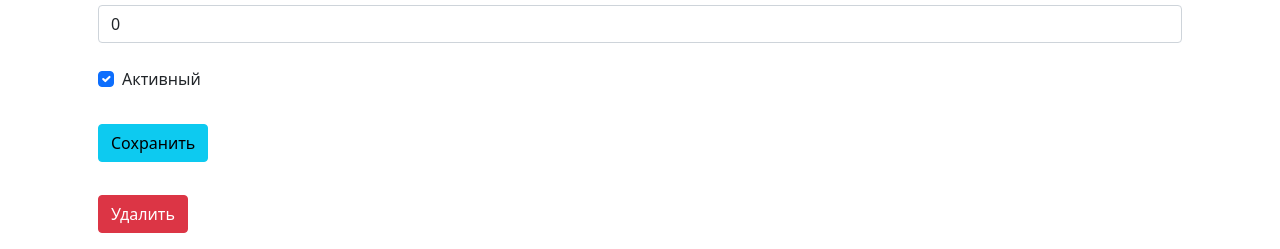
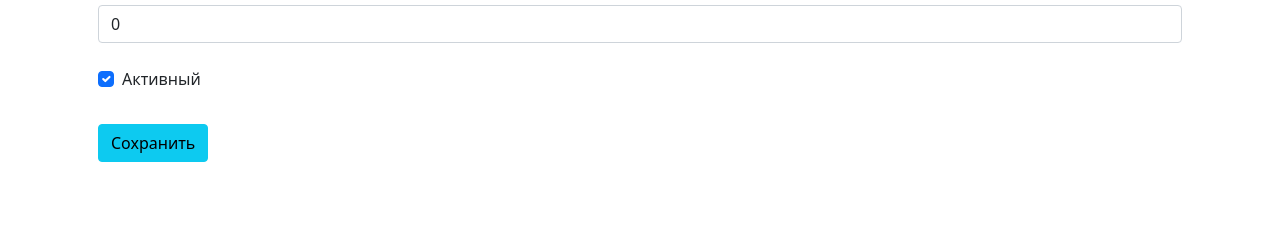
Before and after one commit to nezl0i/Django_shop, a Django app: page /admin/products/create/1/ in a window 1280 px wide. Shown: the part 991-1240 px from the top of the page. After the commit the page ends 1153 px from the top, so only its background shows below. Run offline with Django 3.2, Linux system fonts and the light colour scheme; a user stored in the database is signed in; data comes from the database, SQL or seed files in the repository; both versions use the stored data as it was after the commit; some libraries are stand-ins or nearby versions.

Commit message:
refactor views adminapp (delete product and category)

```diff
--- a/adminapp/templates/adminapp/delete.html
+++ b/adminapp/templates/adminapp/delete.html
@@ -6,7 +6,11 @@
             {% csrf_token %}
             <h4>Уверены, что хотите удалить {{ desc }} <b> {{ object.name }} </b> ?</h4>
             <button type="submit" class="btn btn-outline-danger">Удалить</button>
-            <a href="{% url 'adminapp:categories' %}" class="btn btn-outline-success">Нет, я передумал</a>
+            {% if desc == 'категорию' %}
+                <a href="{% url 'adminapp:categories' %}" class="btn btn-outline-success">Нет, я передумал</a>
+            {% else %}
+                <a href="{% url 'adminapp:products' object.category.pk %}" class="btn btn-outline-success">Нет, я передумал</a>
+            {% endif %}
         </form>
     </div>
 {% endblock %}
--- a/adminapp/templates/adminapp/product_form.html
+++ b/adminapp/templates/adminapp/product_form.html
@@ -68,12 +68,12 @@
                 </div>
             </form>
 
-            <div class="col-lg-12" style="margin-top: 33px;">
-                <form action="{% url 'adminapp:product_delete' object.pk %}" method="post">
-                    {% csrf_token %}
-                    <input class="btn btn-danger btn-block" type="submit" value="Удалить">
-                </form>
-            </div>
+{#            <div class="col-lg-12" style="margin-top: 33px;">#}
+{#                <form action="{% url 'adminapp:product_delete' product.pk %}" method="post">#}
+{#                    {% csrf_token %}#}
+{#                    <input class="btn btn-danger btn-block" type="submit" value="Удалить">#}
+{#                </form>#}
+{#            </div>#}
         </div>
     </div>
 {% endblock %}
--- a/adminapp/templates/adminapp/product_read.html
+++ b/adminapp/templates/adminapp/product_read.html
@@ -67,7 +67,7 @@
                 <p class="card-text">Количество: {{ object.quantity }} шт.</p>
               {% comment %}  <a href="{% url 'adminapp:product_create' object.pk %}" class="btn btn-primary">Редактировать</a>{% endcomment %}
                 <a href="{% url 'adminapp:product_delete' object.pk %}" class="btn btn-primary">Удалить</a>
-                <a href="{% url 'adminapp:products' object.pk %}" class="btn btn-primary">Назад</a>
+                <a href="{% url 'adminapp:products' object.category.pk %}" class="btn btn-primary">Назад</a>
             </div>
         </div>
     </div>
```
Also changed, not shown: mainapp/templates/mainapp/product.html (+4 -4 lines), db.sqlite3.
